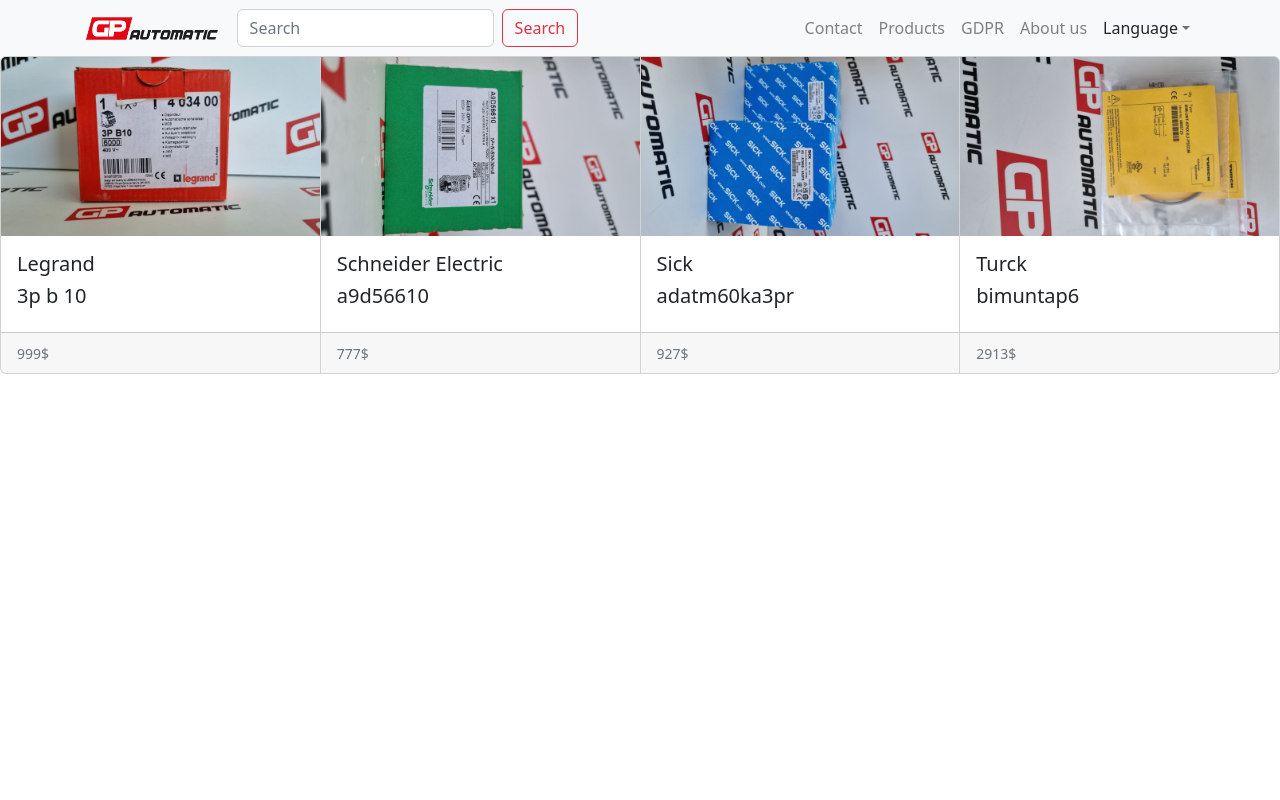
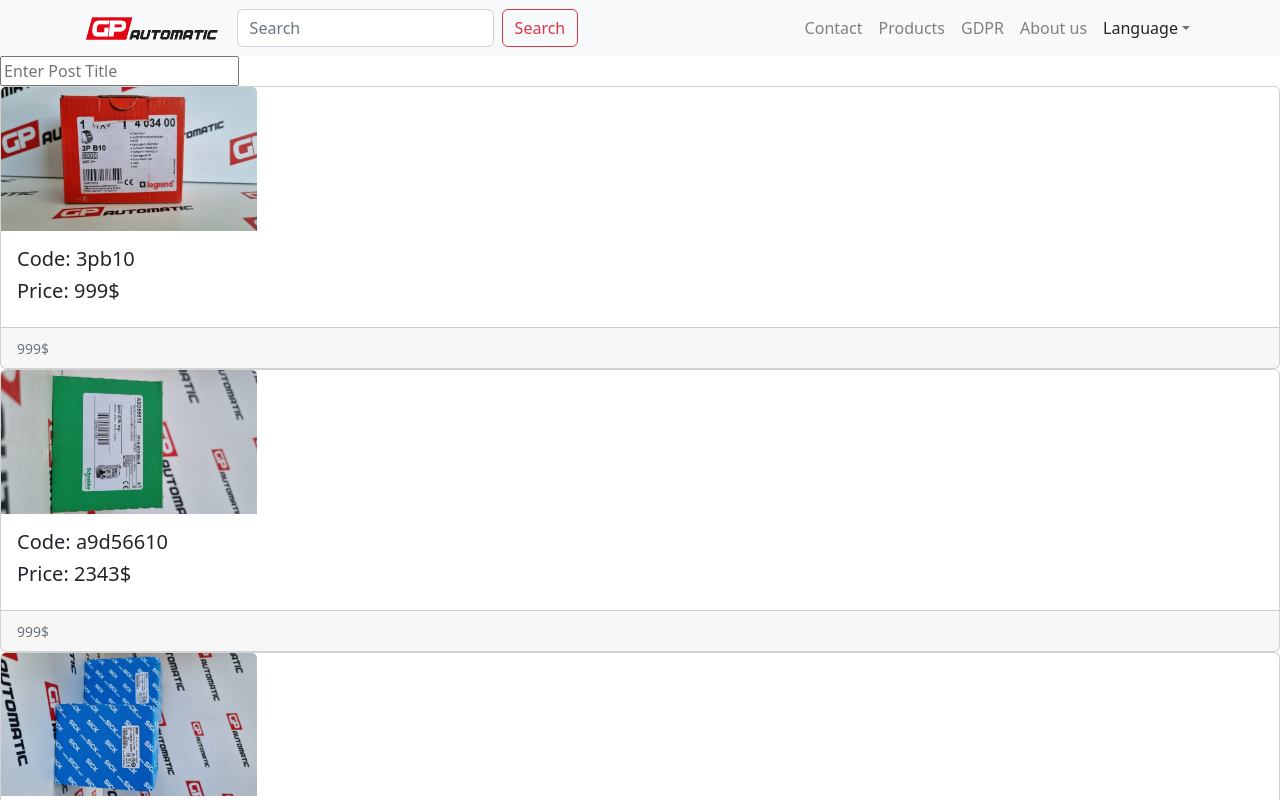
Before and after one commit to opielapatryk/mernshop4client, a React (Create React App) app: page /products in a window 1280 px wide. Shown: the top 800 px of the page. Built offline with nearby package versions, Linux system fonts and the light colour scheme.

Commit message:
search products

```diff
--- a/src/components/Cards.js
+++ b/src/components/Cards.js
@@ -1,49 +1,36 @@
 import Card from 'react-bootstrap/Card';
 import CardGroup from 'react-bootstrap/CardGroup';
+import Data from "../mock-data.json"
+import {useState} from "react";
 function AppCard() {
+  const [query, setQuery] = useState("")
   return (
-    <CardGroup>
-      <Card>
-        <Card.Img variant="top" src='./images/3p b 10.jpg' />
+    <>
+    <input placeholder="Enter Post Title" onChange={event => setQuery(event.target.value)} />
+{
+  Data.filter(post => {
+    if (query === '') {
+      return post;
+    } else if (post.code.toLowerCase().includes(query.toLowerCase())) {
+      return post;
+    }
+  }).map((post, index) => (
+  <CardGroup>
+      <Card  key={index}>
+        <Card.Img variant="top" src={post.img} style={{width:"20%"}}/>
         <Card.Body>
-          <Card.Title>Legrand</Card.Title>
-          <Card.Title>3p b 10</Card.Title>
+          <Card.Title>Code: {post.code}</Card.Title>
+          <Card.Title>Price: {post.price}</Card.Title>
         </Card.Body>
         <Card.Footer >
           <small className="text-muted">999$</small>
         </Card.Footer>
       </Card>
-      <Card>
-        <Card.Img variant="top" src='./images/a9d56610.jpg'/>
-        <Card.Body>
-          <Card.Title>Schneider Electric</Card.Title>
-          <Card.Title>a9d56610</Card.Title>
-        </Card.Body>
-        <Card.Footer>
-          <small className="text-muted">777$</small>
-        </Card.Footer>
-      </Card>
-      <Card>
-        <Card.Img variant="top" src='./images/ad-atm60-ka3pr.jpg'/>
-        <Card.Body>
-          <Card.Title>Sick</Card.Title>
-          <Card.Title>adatm60ka3pr</Card.Title>
-        </Card.Body>
-        <Card.Footer>
-          <small className="text-muted">927$</small>
-        </Card.Footer>
-      </Card>
-      <Card>
-        <Card.Img variant="top" src='./images/bim-unt-ap6x.jpg'/>
-        <Card.Body>
-          <Card.Title>Turck</Card.Title>
-          <Card.Title>bimuntap6</Card.Title>
-        </Card.Body>
-        <Card.Footer>
-          <small className="text-muted">2913$</small>
-        </Card.Footer>
-      </Card>
+
     </CardGroup>
+    ))
+}
+    </>
   );
 }
 
--- /dev/null
+++ b/src/mock-data.json
@@ -0,0 +1,21 @@
+[{
+    "id": 1,
+    "code": "3pb10",
+    "img": "./images/3p b 10.jpg",
+    "price":"999$"
+  }, {
+    "id": 2,
+    "code": "a9d56610",
+    "img": "./images/a9d56610.jpg",
+    "price":"2343$"
+  }, {
+    "id": 3,
+    "code": "ad-atm60-ka3pr",
+    "img": "./images/ad-atm60-ka3pr.jpg",
+    "price":"2349$"
+  }, {
+    "id": 4,
+    "code": "bim-unt-ap6x",
+    "img": "./images/bim-unt-ap6x.jpg",
+    "price":"123$"
+  }]
```
